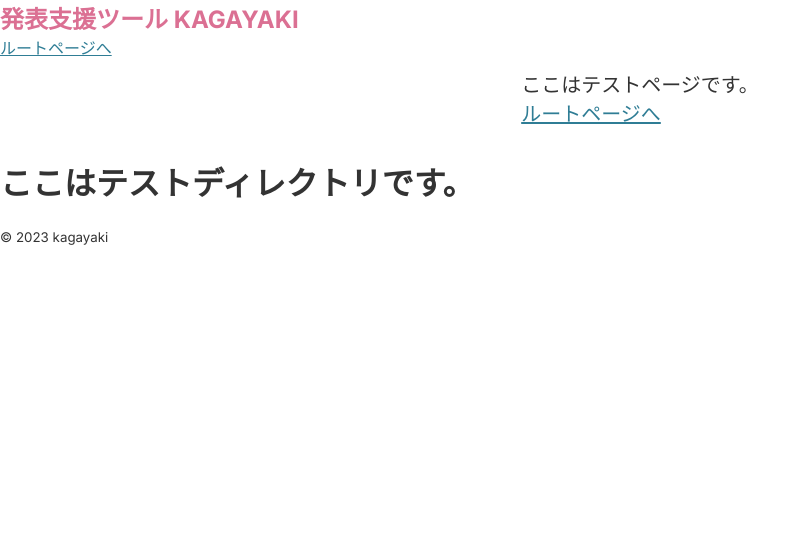
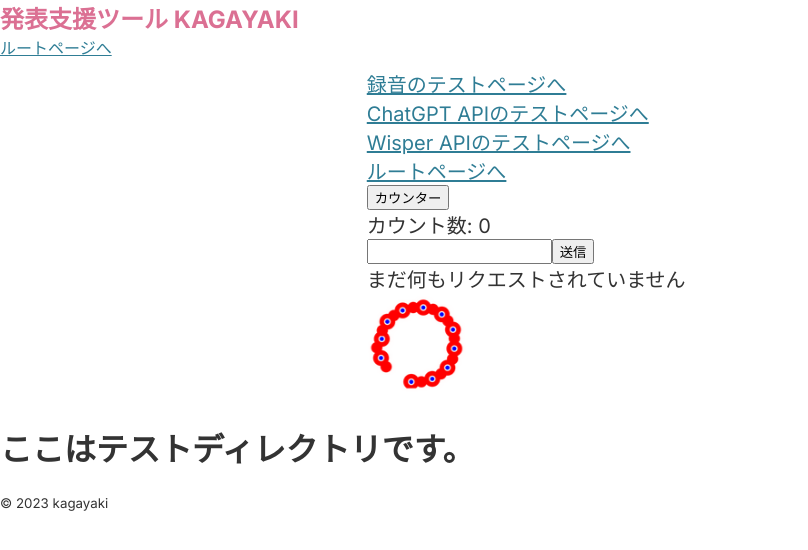
Before and after one commit to itsp-pbl-2023/kagayaki, a Next.js app in the folder src/: page /test in a window 1280 px wide. Shown: the top 550 px of the page, without its empty margins (0-808 px from the left). Built offline with nearby package versions, Linux system fonts and the light colour scheme.

Commit message:
HelloForm・Hello APIの追加

```diff
--- a/src/app/api/hello/route.ts
+++ b/src/app/api/hello/route.ts
@@ -1,10 +1,6 @@
-import { NextRequest, NextResponse } from "next/server";
-
-type HelloRequest = NextRequest & {
-  name: string;
-};
-
-export async function GET(req: HelloRequest) {
+export async function GET(req: Request) {
+  const { searchParams } = new URL(req.url);
+  const name = searchParams.get("name");
   /* 実際のAPIではこのような感じでデータを取得する
   const res = await fetch(`https://data.mongodb-api.com/product/${id}`, {
     headers: {
@@ -14,6 +10,8 @@ export async function GET(req: HelloRequest) {
   });
   const data = await res.json();
   */
-  const data = { message: `ようこそ！${req.name}さん！` };
-  return NextResponse.json(data);
+  const data = JSON.stringify({
+    message: `ようこそ！${name}さん！`,
+  });
+  return new Response(data);
 }
--- /dev/null
+++ b/src/app/components/HelloForm.tsx
@@ -0,0 +1,25 @@
+"use client";
+
+import { useState } from "react";
+
+export default function HelloForm() {
+  const [name, setName] = useState("");
+  const [text, setText] = useState("まだ何もリクエストされていません");
+  const handleOnClick = async () => {
+    const res = await fetch(`/api/hello?name=${name}`);
+    const data = await res.json();
+    setText(data.message);
+  };
+
+  return (
+    <div>
+      <input
+        type="text"
+        value={name}
+        onChange={(e) => setName(e.target.value)}
+      />
+      <button onClick={handleOnClick}>送信</button>
+      <div>{text}</div>
+    </div>
+  );
+}
--- a/src/app/components/Uploader.tsx
+++ b/src/app/components/Uploader.tsx
@@ -3,7 +3,7 @@
 import { FileUploader } from "react-drag-drop-files";
 import { useAppContext } from "@/app/context/store";
 
-export default function Upload() {
+export default function Uploader() {
   const { file, setFile } = useAppContext();
   // typesは型がArrayなので配列で指定する
   const fileTypes = ["PDF"];
--- a/src/app/test/page.tsx
+++ b/src/app/test/page.tsx
@@ -1,12 +1,37 @@
 import styles from "./page.module.css";
 import Link from "next/link";
+import Image from "next/image";
+import Counter from "@/app/components/Counter";
+import HelloForm from "../components/HelloForm";
 
 export default function Home() {
   return (
     <main className={styles.main}>
-      <div>ここはテストページです。</div>
-      <div className={styles.link}>
+      <div>
+        <Link href="/test/recording">録音のテストページへ</Link>
+      </div>
+      <div>
+        <Link href="/test/chatgpt">ChatGPT APIのテストページへ</Link>
+      </div>
+      <div>
+        <Link href="/test/wisper">Wisper APIのテストページへ</Link>
+      </div>
+      <div>
         <Link href="/">ルートページへ</Link>
+      </div>
+      <div>
+        <Counter />
+      </div>
+      <div>
+        <HelloForm />
+      </div>
+      <div className={styles.image}>
+        <Image
+          src="/kagayaki.png"
+          alt="KAGAYAKIの大地"
+          width={100}
+          height={100}
+        />
       </div>
     </main>
   );
```
Also changed, not shown: src/app/page.tsx (+3 -30 lines).
